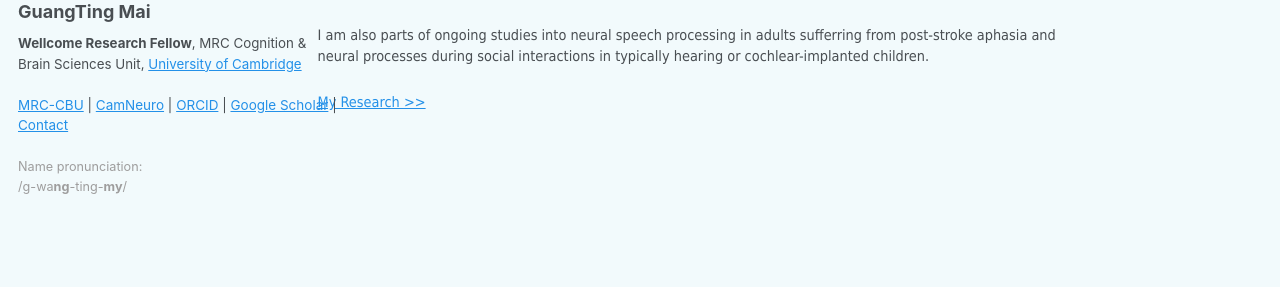
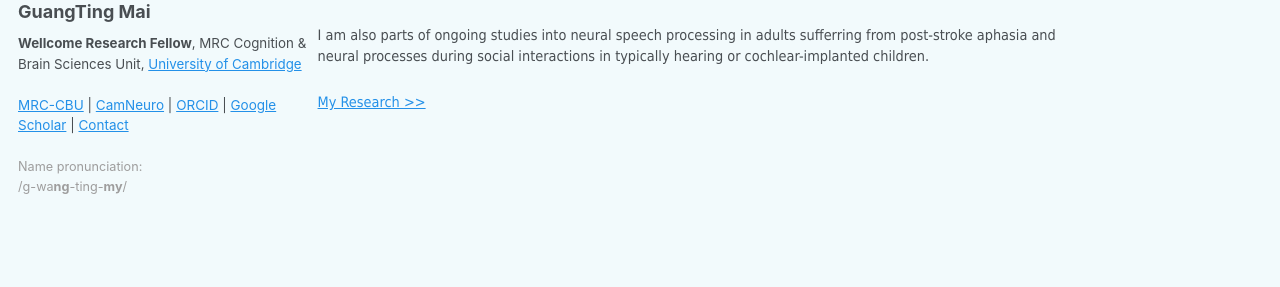
Before and after one commit to guangtingmai/guangtingmai.github.io, a Jekyll site: the page built from _pages/readme.html, in a window 1280 px wide. Shown: the part 283-570 px from the top of the page. Built offline with Jekyll 4.4.1, drawn with Linux system fonts in a browser that asks for light colours.

Commit message:
Update custom.scss

```diff
--- a/_sass/custom.scss
+++ b/_sass/custom.scss
@@ -174,17 +174,11 @@
   }
 }
 
-.sidebar__left {
-  width: 460px !important;
-  max-width: 460px !important;
-  flex: 0 0 460px !important;
-}
-
 /* Widen left sidebar */
 .sidebar {
-  width: 320px !important;  // default is ~260px
-  min-width: 320px !important;
-  max-width: 320px !important;
+  width: 300px !important;  // default is ~260px
+  min-width: 300px !important;
+  max-width: 300px !important;
   box-sizing: border-box !important;
 }
 
```
